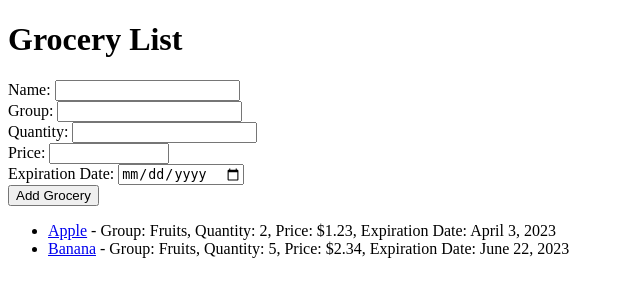
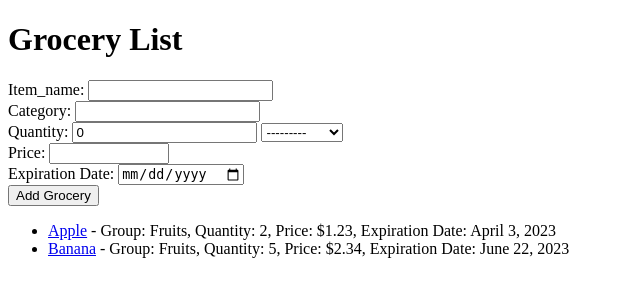
Before and after one commit to chandant9/idogrocery, a Django app: page /grocery/list/ in a window 1280 px wide. Shown: the top 300 px of the page, without its empty margins (0-640 px from the left). Run offline with Django 4.2, Linux system fonts and the light colour scheme; data comes from the database, SQL or seed files in the repository; both versions use the stored data as it was after the commit.

Commit message:
added unit type for the quantity field

```diff
--- a/grocery_app/grocery/forms.py
+++ b/grocery_app/grocery/forms.py
@@ -5,7 +5,8 @@ from .models import GroceryItem
 
 
 class GroceryItemForm(forms.ModelForm):
+
     class Meta:
         model = GroceryItem
-        fields = ['name', 'group', 'quantity', 'price', 'expiration_date']
+        fields = ['name', 'group', 'quantity', 'unit', 'price', 'expiration_date']
         expiration_date = forms.DateField(widget=forms.DateInput(attrs={'type': 'date'}))
--- a/grocery_app/grocery/models.py
+++ b/grocery_app/grocery/models.py
@@ -1,4 +1,11 @@
 from django.db import models
+
+UNIT_CHOICES = (
+    ('pcs', 'Pieces'),
+    ('g', 'Grams'),
+    ('kg', 'Kilograms'),
+    ('L', 'Litres'),
+)
 
 # Creating models below, more models can be added to increase app features.
 
@@ -7,6 +14,7 @@ class GroceryItem(models.Model):
     name = models.CharField(max_length=100)
     group = models.CharField(max_length=100)
     quantity = models.PositiveIntegerField(default=0)
+    unit = models.CharField(max_length=50, choices=UNIT_CHOICES, null=True)
     price = models.DecimalField(max_digits=10, decimal_places=2)
     expiration_date = models.DateField()
 
--- a/grocery_app/grocery/templates/grocery/list.html
+++ b/grocery_app/grocery/templates/grocery/list.html
@@ -12,23 +12,20 @@
         {% csrf_token %}
         <!-- {{ form.as_p }} -->
         <div class="form-group">
-        <label for="{{ form.name.id_for_label }}">Name:</label>
-        <input type="text" class="form-control" id="{{ form.name.id_for_label }}" name="{{ form.name.html_name }}" value="{{ form.name.value|default:'' }}">
+        <label for="{{ form.name.id_for_label }}">Item_name:</label>
+        <input type="text" class="form-control" id="{{ form.name.id_for_label }}" name="{{ form.name.html_name }}" value="{{ form.name.value|default:'' }}" autocomplete="off">
         </div>
 
         <div class="form-group">
-            <label for="{{ form.group.id_for_label }}">Group:</label>
-            <input type="text" class="form-control" id="{{ form.group.id_for_label }}" name="{{ form.group.html_name }}" value="{{ form.group.value|default:'' }}">
+            <label for="{{ form.group.id_for_label }}">Category:</label>
+            <input type="text" class="form-control" id="{{ form.group.id_for_label }}" name="{{ form.group.html_name }}" value="{{ form.group.value|default:'' }}" autocomplete="off">
         </div>
 
-        <div class="form-group">
-            <label for="{{ form.quantity.id_for_label }}">Quantity:</label>
-            <input type="number" class="form-control" id="{{ form.quantity.id_for_label }}" name="{{ form.quantity.html_name }}" value="{{ form.quantity.value|default:'' }}">
-        </div>
+        {{ form.quantity.label }}: {{ form.quantity }} {{ form.unit }}<br>
 
         <div class="form-group">
             <label for="{{ form.price.id_for_label }}">Price:</label>
-            <input type="number" step="0.01" class="form-control" id="{{ form.price.id_for_label }}" name="{{ form.price.html_name }}" value="{{ form.price.value|default:'' }}" min="0" max="9999999.99">
+            <input type="number" step="0.01" class="form-control" id="{{ form.price.id_for_label }}" name="{{ form.price.html_name }}" value="{{ form.price.value|default:'' }}" min="0" max="9999999.99" autocomplete="off">
         </div>
 
         <div class="form-group">
```
Also changed, not shown: grocery_app/db.sqlite3, grocery_app/grocery/migrations/0002_groceryitem_unit.py (added).
